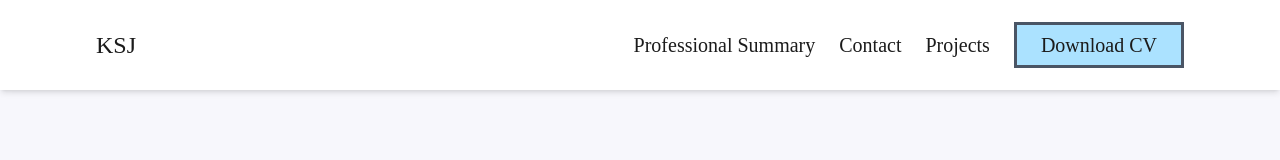
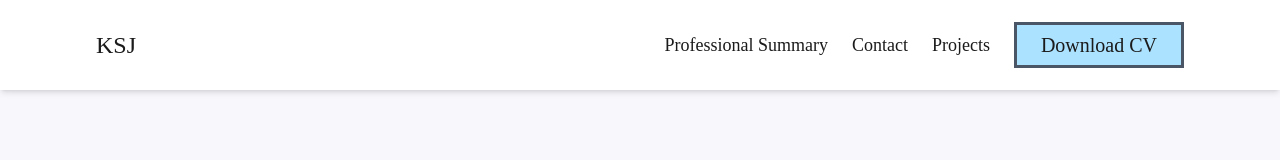
Before and after one commit to KirtiSaumyaJoshi/Portfolio-frontend, a Next.js app: page / in a window 1280 px wide. Shown: the top 160 px of the page. Built offline with nearby package versions, Linux system fonts and the light colour scheme.

Commit message:
button changes

```diff
--- a/app/components/Navbar.tsx
+++ b/app/components/Navbar.tsx
@@ -4,7 +4,7 @@ import { Box, Burger, Drawer, Text, Button } from "@mantine/core";
 import Link from "next/link";
 import { useState } from "react";
 import RollingButton from "./button-component/RotateButton";
-import { IconDownload, IconFileDownload } from "@tabler/icons-react";
+import { IconFileDownload } from "@tabler/icons-react";
 const NAV_LINKS = [
   { label: "Professional Summary", href: "/professional-summary" },
   { label: "Contact", href: "/contact" },
@@ -24,9 +24,9 @@ export default function Navbar() {
         </Link>
 
 
-        <Box className="hidden md:flex gap-6 text-[#1B1B1B] text-xl font-medium items-center">
+        <Box className="hidden md:flex gap-6 text-[#1B1B1B]  items-center">
           {NAV_LINKS.map((link) => (
-            <Link key={link.href} href={link.href}>
+            <Link className="text-lg font-extralight" key={link.href} href={link.href}>
               {link.label}
             </Link>
           ))}
```
